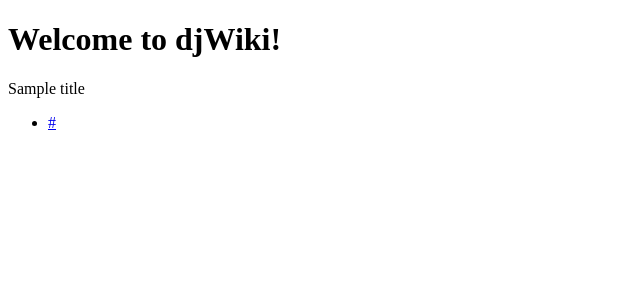
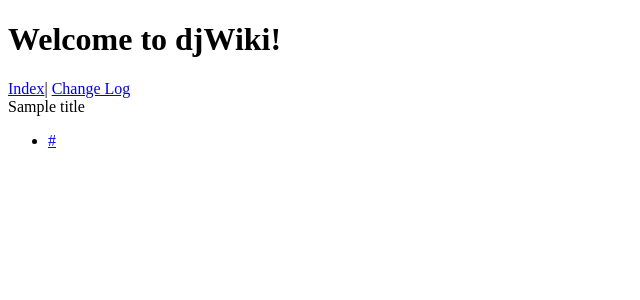
Before and after one commit to jargote/djwiki, a Django app: template core/templates/index.html in a window 1280 px wide. Shown: the top 300 px of the page, without its empty margins (0-640 px from the left). Run offline with Django 3.2, Linux system fonts and the light colour scheme; tables that the repository leaves empty hold one stand-in row (values such as "Sample post"); the template is opened without the code that fills it: values that come from a table or form of the project are taken from there, most other values are stand-ins (such as "Sample title", 1, 10 or a date in 2020); parts of the project's set-up code (start-up, migrations or seed data) failed here and were passed over.

Commit message:
Added navigation bar to base template.

```diff
--- a/core/templates/base.html
+++ b/core/templates/base.html
@@ -6,6 +6,10 @@
 <body>
     <div class="wiki-header">
         <h1>Welcome to djWiki!</h1>
+        <div class="nav-menu">
+            <a href="{% url 'wiki_index' %}">Index</a>|
+            <a href="{% url 'global_changelog' %}">Change Log</a>
+        </div>
     </div>
     <div class="wiki-content"
     {% comment %} Where djwiki main content will be displayed.{% endcomment %}
```
